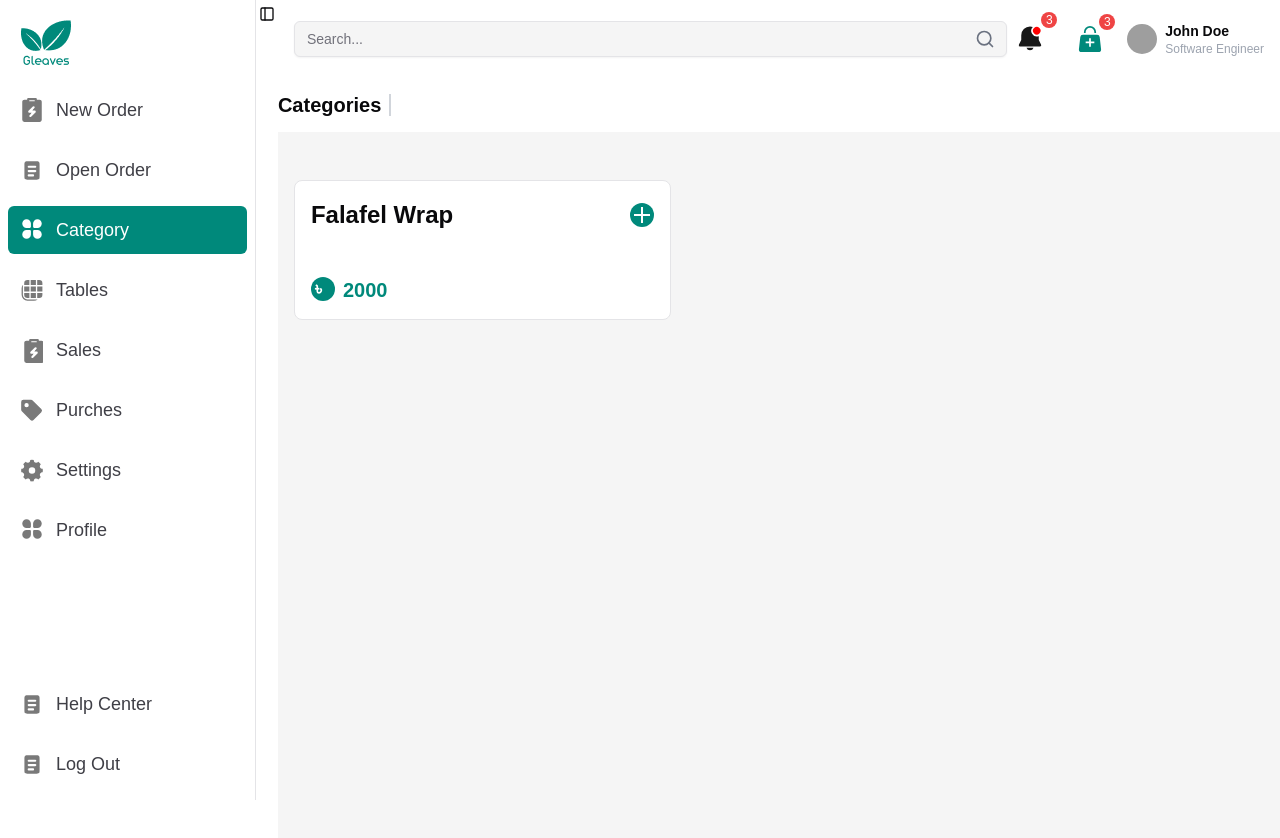
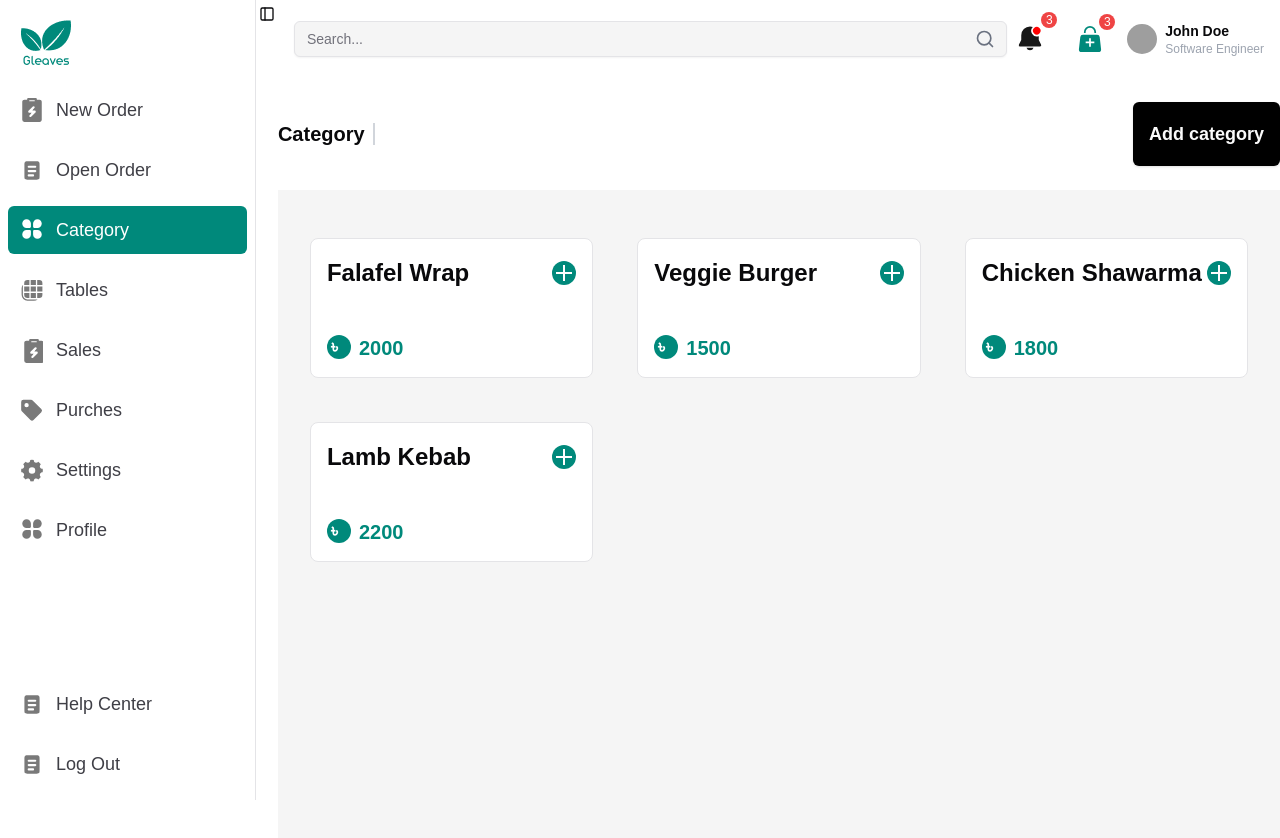
Before and after one commit to Acro-Nation/restaurant-pos, a Next.js app in the folder apps/dashboard/: page /dashboard/admin/category in a window 1280 px wide. Shown: the top 838 px of the page. Built offline with nearby package versions, Linux system fonts and the light colour scheme; grey boxes are pictures that could not be loaded.

Commit message:
add category

```diff
--- a/apps/dashboard/src/app/(dashboardLayout)/dashboard/admin/category/page.tsx
+++ b/apps/dashboard/src/app/(dashboardLayout)/dashboard/admin/category/page.tsx
@@ -1,13 +1,91 @@
+'use client'
+
+import { useState } from 'react'
+import Tabs from '@/components/molecules/Tabs/Tabs'
+import { Button } from '@/components/atoms/button'
+import CategorySelector from '@/app/features/category/CategorySelector'
 import CategoryCard from '@/app/features/category/categoryCard'
-import Tabs from '@/components/molecules/Tabs/Tabs'
+
 
 const CategoryPage = () => {
+  const [openCategory, setOpenCategory] = useState<string | null>(null)
+  const [selectedVariants, setSelectedVariants] = useState<{
+    [key: string]: string[]
+  }>({})
+
+  const [isCategorySelectorVisible, setIsCategorySelectorVisible] =
+    useState(false)
+
+  const categoryOptions = [
+    {
+      label: 'Burger',
+      variants: [
+        { value: 'chicken_burger', label: 'Chicken Burger' },
+        { value: 'beef_burger', label: 'Beef Burger' },
+        { value: 'veggie_burger', label: 'Veggie Burger' },
+      ],
+    },
+    {
+      label: 'Sandwich',
+      variants: [
+        { value: 'club_sandwich', label: 'Club Sandwich' },
+        { value: 'grilled_sandwich', label: 'Grilled Sandwich' },
+        { value: 'veggie_sandwich', label: 'Veggie Sandwich' },
+      ],
+    },
+  ]
+
+  const toggleCategory = (category: string) => {
+    setOpenCategory(openCategory === category ? null : category)
+  }
+
+  const handleVariantChange = (category: string, variantValue: string) => {
+    setSelectedVariants((prevSelected) => {
+      const currentVariants = prevSelected[category] || []
+      const newVariants = currentVariants.includes(variantValue)
+        ? currentVariants.filter((value) => value !== variantValue)
+        : [...currentVariants, variantValue]
+
+      return { ...prevSelected, [category]: newVariants }
+    })
+  }
+
   return (
     <div>
-      <Tabs title="Categories" />
+      <Tabs
+        title={!isCategorySelectorVisible?'Category':'Add Category'}
+        extraItems={[
+          <Button
+            key="addCategoryButton"
+            className="btn bg-black my-6"
+            onClick={() => setIsCategorySelectorVisible((prev) => !prev)}
+          >
+            Add category
+          </Button>,
+        ]}
+      />
 
-      <div className="grid lg:grid-cols-6 gap-2 grid-cols-2 p-4">
-        <CategoryCard amount="2000" title="Falafel Wrap" />
+      <div className="flex p-4">
+        {isCategorySelectorVisible && (
+          <div className="w-[257px] flex-none">
+            <CategorySelector
+              categoryOptions={categoryOptions}
+              selectedVariants={selectedVariants}
+              onVariantChange={handleVariantChange}
+              openCategory={openCategory}
+              toggleCategory={toggleCategory}
+            />
+          </div>
+        )}
+
+        <div className="flex-1">
+          <div className="lg:col-span-5 grid lg:grid-cols-3 md:grid-cols-2 gap-11 px-4">
+            <CategoryCard amount="2000" title="Falafel Wrap" />
+            <CategoryCard amount="1500" title="Veggie Burger" />
+            <CategoryCard amount="1800" title="Chicken Shawarma" />
+            <CategoryCard amount="2200" title="Lamb Kebab" />
+          </div>
+        </div>
       </div>
     </div>
   )
--- /dev/null
+++ b/apps/dashboard/src/app/features/category/CategorySelector.tsx
@@ -0,0 +1,45 @@
+import { CategorySelectorProps } from "@/types/componentType";
+
+
+const CategorySelector: React.FC<CategorySelectorProps> = ({
+  categoryOptions,
+  selectedVariants,
+  onVariantChange,
+  openCategory,
+  toggleCategory,
+}) => {
+  return (
+    <div>
+      {categoryOptions.map((category) => (
+        <div key={category.label}>
+          <button
+            onClick={() => toggleCategory(category.label)}
+            className="p-2 bg-white rounded-md mb-2 flex items-center h-[48px] w-full"
+          >
+            <span>{category.label}</span>
+
+          </button>
+
+          {openCategory === category.label && (
+            <div className="bg-white p-3 mb-3 -mt-5">
+              {category.variants.map((variant) => (
+                <label key={variant.value} className="block">
+                  <input
+                    type="checkbox"
+                    value={variant.value}
+                    checked={selectedVariants[category.label]?.includes(variant.value) || false}
+                    onChange={() => onVariantChange(category.label, variant.value)}
+                    className="mr-2 checkbox-custom"
+                  />
+                  {variant.label}
+                </label>
+              ))}
+            </div>
+          )}
+        </div>
+      ))}
+    </div>
+  );
+};
+
+export default CategorySelector;
--- a/apps/dashboard/src/app/features/category/categoryCard.tsx
+++ b/apps/dashboard/src/app/features/category/categoryCard.tsx
@@ -5,7 +5,7 @@ import { TCategoty } from '@/types/componentType'
 
 const CategoryCard = ({ title, amount }: TCategoty) => {
   return (
-    <div className="min-w-[377px] border p-4 flex flex-col gap-11 rounded-lg bg-white">
+    <div className="max-w-[377px] border p-4 flex flex-col gap-11 rounded-lg bg-white">
       <div className="flex justify-between items-center">
         <div className="text-[24px] leading-9 font-semibold">{title}</div>
         <ReuseIcon icon={<PlusIcon />} />
--- a/apps/dashboard/src/app/features/sales/salesTabs/salestabs.tsx
+++ b/apps/dashboard/src/app/features/sales/salesTabs/salestabs.tsx
@@ -3,7 +3,8 @@ import GrowIcon from '@/assets/icons/salesIcon/GrowIcon'
 import ReuseIcon from '@/components/common/reuseIcon/reuseIcon'
 import { SaleInfo } from '@/types/componentType'
 
-const Salestabs = ({ logo, title, amount }: SaleInfo) => {
+
+const Salestabs:React.FC<SaleInfo> = ({ logo, title, amount }) => {
   return (
     <div className="max-w-[377px] border p-4 flex flex-col gap-11 rounded-lg bg-white">
       <div className="flex items-center gap-5">
```
Also changed, not shown: apps/dashboard/src/types/componentType.d.ts (+19 -0 lines), apps/dashboard/src/components/molecules/select/select.tsx (added).
